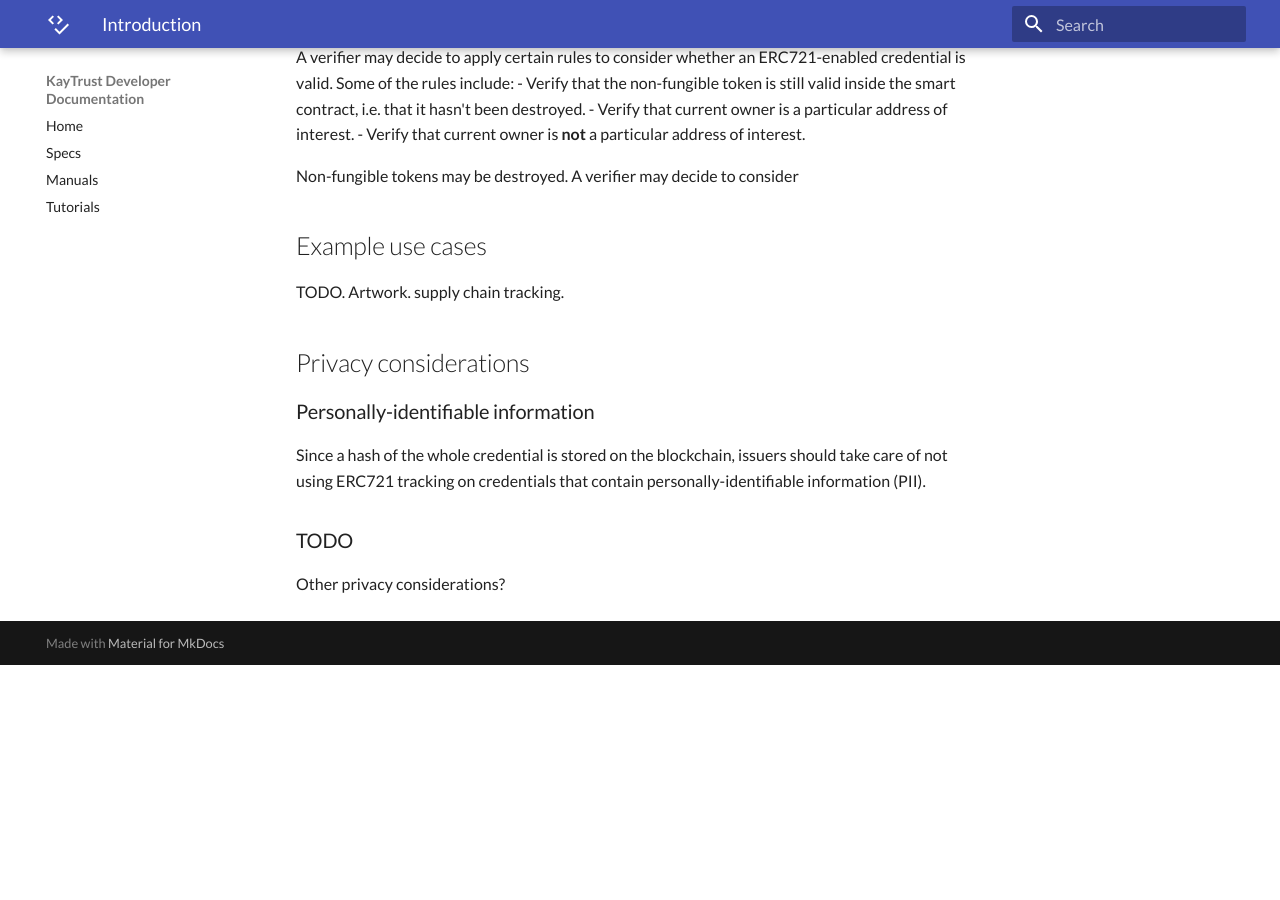
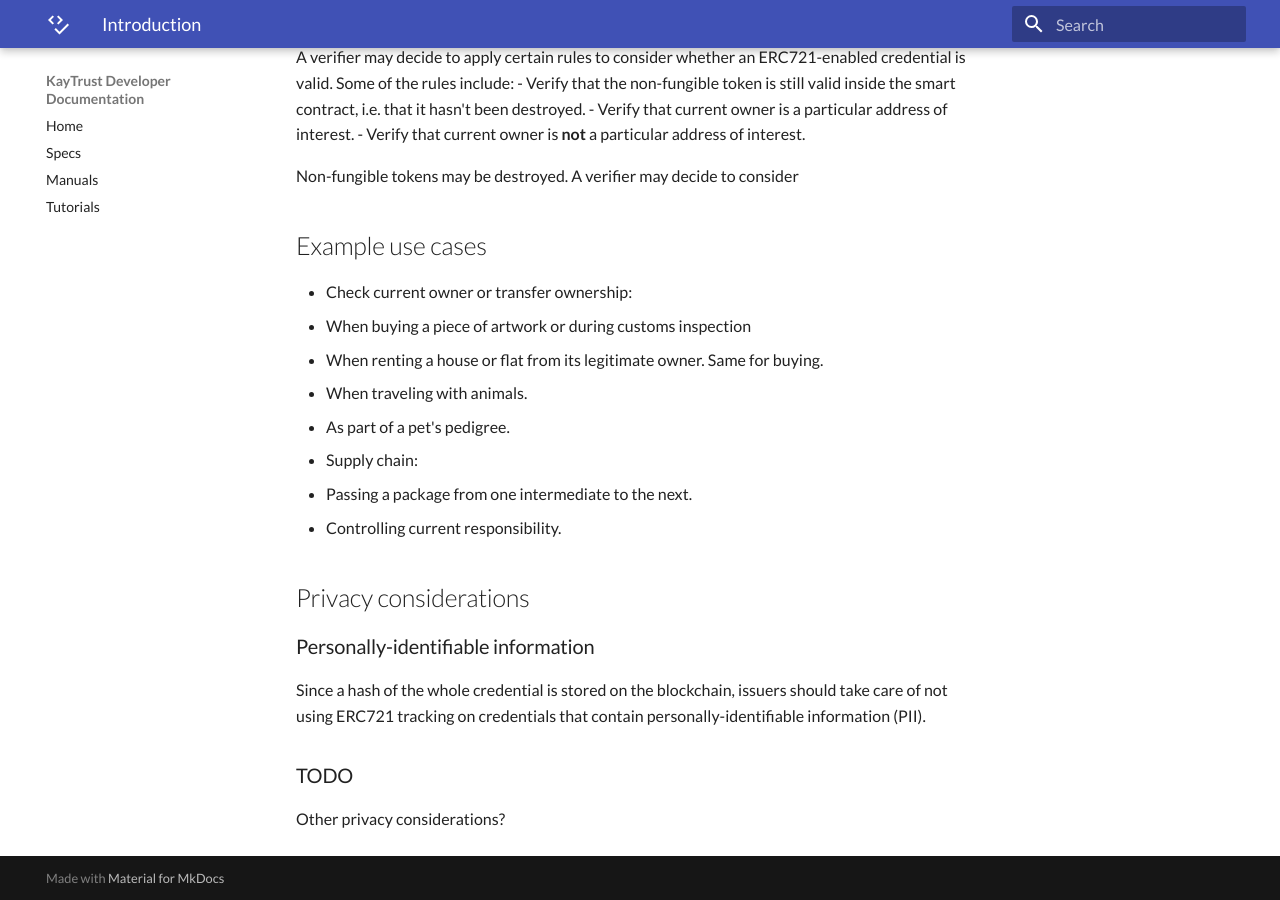
Before and after one commit to KayTrust/kaytrust.github.io, an MkDocs documentation site: the page built from docs/Specs/Credential-Status-ERC721.md, in a window 1280 px wide and 900 px high, scrolled down 1107 px. Built offline with MkDocs 1.6.1 and Material for MkDocs 9.7.7, drawn with Linux system fonts in a browser that asks for light colours; before the commit the page ends 1772 px from its top, so only the background shows below that.

Commit message:
Updated Credential Status ERC721

```diff
--- a/docs/Specs/Credential-Status-ERC721.md
+++ b/docs/Specs/Credential-Status-ERC721.md
@@ -35,7 +35,15 @@ Non-fungible tokens may be destroyed. A verifier may decide to consider
 
 ## Example use cases
 
-TODO. Artwork. supply chain tracking.
+- Check current owner or transfer ownership:
+  - When buying a piece of artwork or during customs inspection
+  - When renting a house or flat from its legitimate owner. Same for buying.
+  - When traveling with animals.
+  - As part of a pet's pedigree.
+- Supply chain:
+  - Passing a package from one intermediate to the next.
+  - Controlling current responsibility.
+
 
 ## Privacy considerations
 
```
